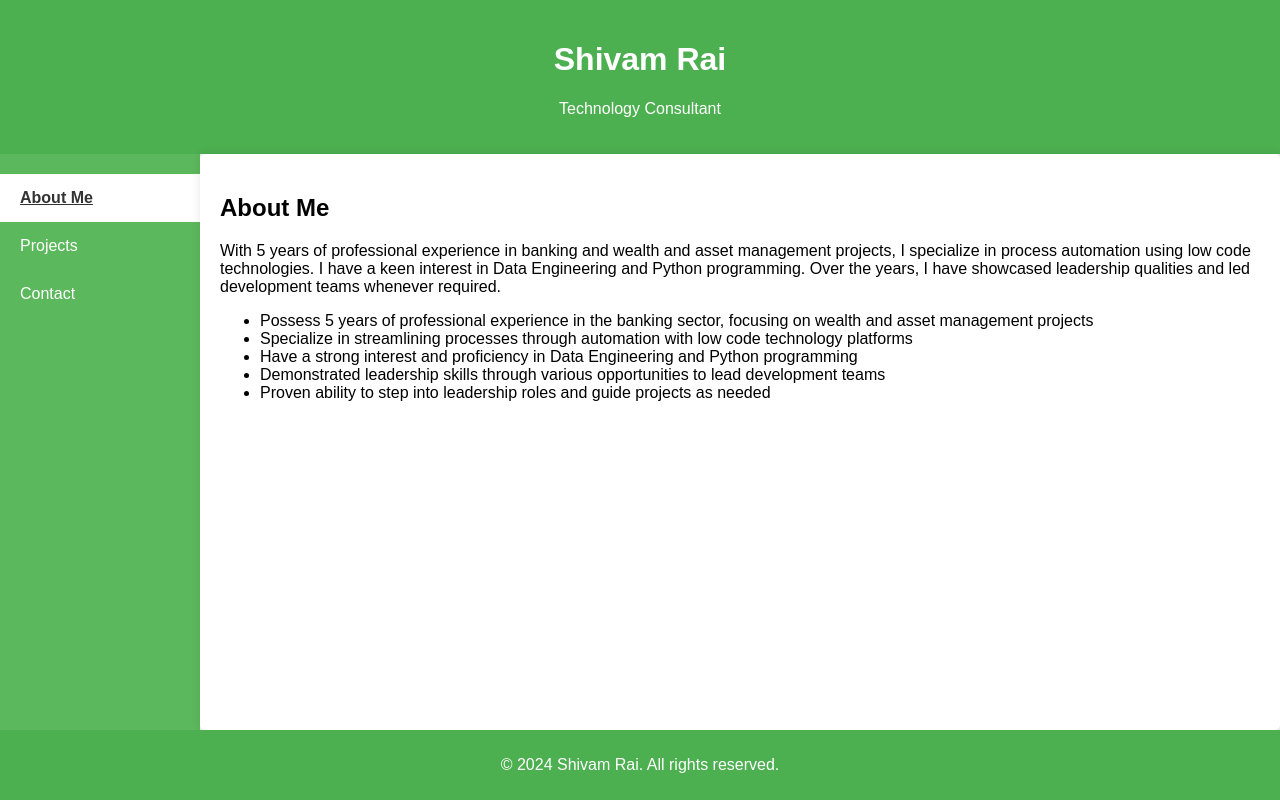
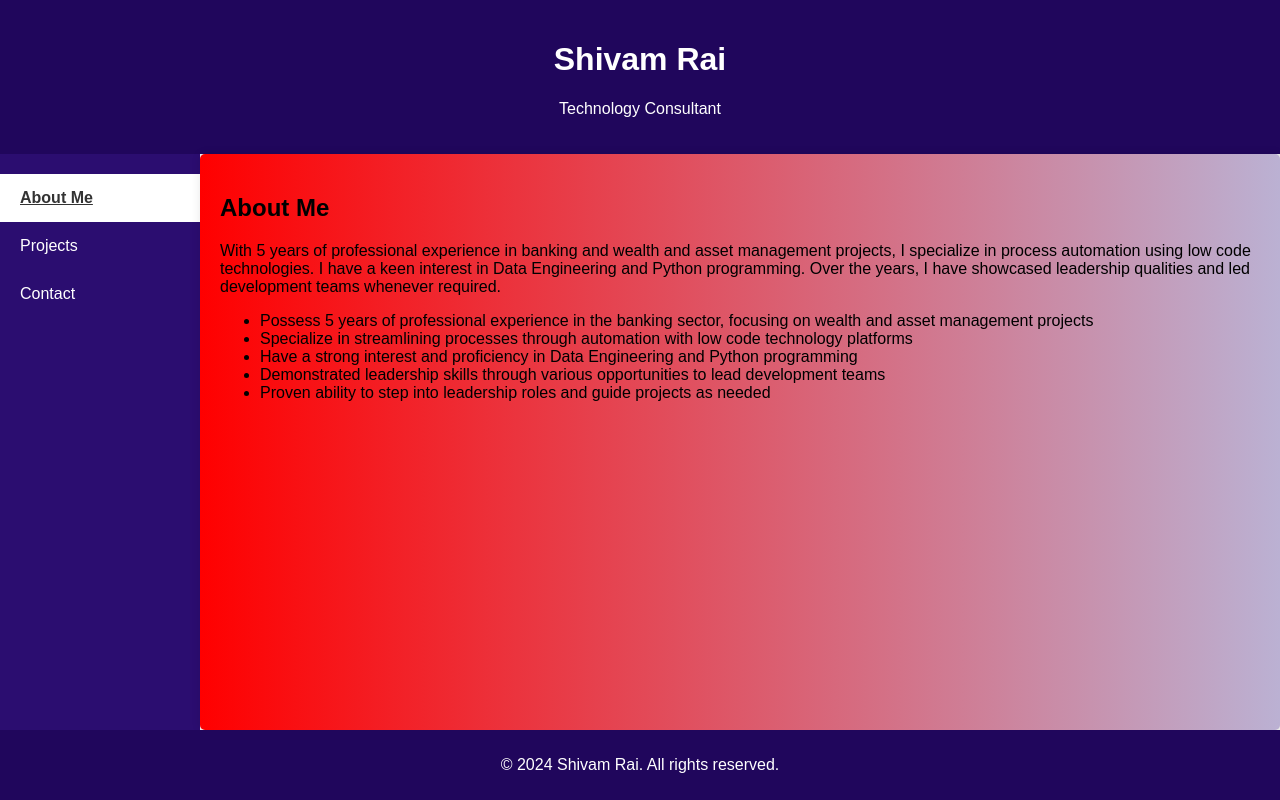
Before and after one commit to rai7shivam7/my-repo, a plain HTML site: page index.html in a window 1280 px wide. Drawn offline with Linux system fonts and the light colour scheme.

Commit message:
Update index.html

```diff
--- a/index.html
+++ b/index.html
@@ -18,7 +18,7 @@
         }
 
         header {
-            background-color: #4CAF50;
+            background-color: #20065c;
             color: #fff;
             padding: 20px 0;
             text-align: center;
@@ -31,7 +31,7 @@
         }
 
         nav {
-            background-color: #5cb85c;
+            background-color: #2b0d70;
             flex: 0 0 200px;
             /* Adjust the width of the sidebar */
             padding-top: 20px;
@@ -48,7 +48,7 @@
         }
 
         nav a:hover {
-            background-color: #4CAF50;
+            background-color: rgb(132,140,171);
         }
 
         nav a.active {
@@ -61,6 +61,7 @@
         .container {
             flex: 1;
             padding: 20px;
+            background-image: linear-gradient(to right, rgb(255,0,0), #bbb1d3);
             background-color: #fff;
             box-shadow: 0 0 10px rgba(0, 0, 0, 0.1);
             border-radius: 5px;
@@ -76,7 +77,7 @@
         }
 
         footer {
-            background-color: #4CAF50;
+            background-color: #20065c;
             color: #fff;
             text-align: center;
             padding: 10px 0;
```
